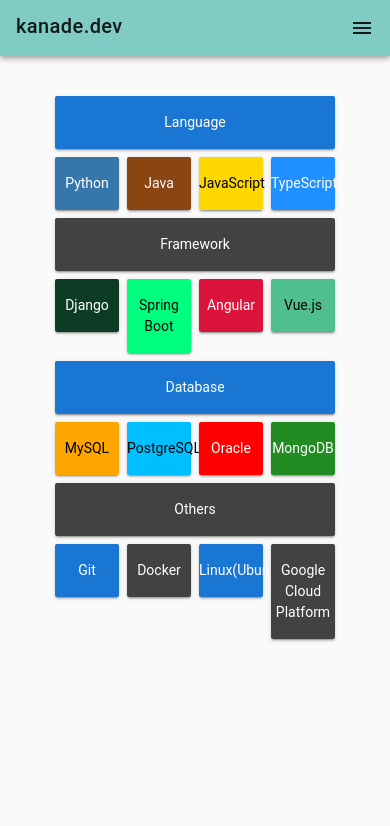
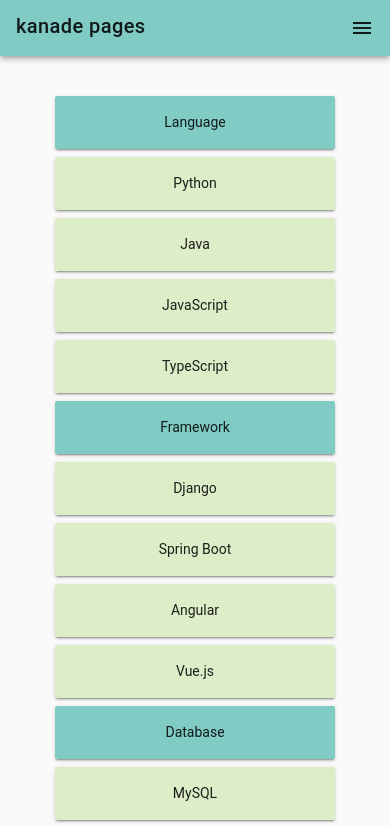
Before and after one commit to kanade0404/kanade0404.github.io, a Vue app: page /skills in a window 390 px wide. Shown: the top 826 px of the page. Built offline with nearby package versions, Linux system fonts and the light colour scheme.

Commit message:
breakpointめっちゃ便利

```diff
--- a/index.html
+++ b/index.html
@@ -1,10 +1,15 @@
 <!DOCTYPE html>
 <html>
   <head>
-    <meta charset="utf-8">
-    <meta name="viewport" content="width=device-width,initial-scale=1.0">
-    <link rel="stylesheet" href="https://use.fontawesome.com/releases/v5.6.3/css/all.css" integrity="sha384-UHRtZLI+pbxtHCWp1t77Bi1L4ZtiqrqD80Kn4Z8NTSRyMA2Fd33n5dQ8lWUE00s/" crossorigin="anonymous">
-    <title>kanade.dev</title>
+    <meta charset="utf-8" />
+    <meta name="viewport" content="width=device-width,initial-scale=1.0" />
+    <link
+      rel="stylesheet"
+      href="https://use.fontawesome.com/releases/v5.6.3/css/all.css"
+      integrity="sha384-UHRtZLI+pbxtHCWp1t77Bi1L4ZtiqrqD80Kn4Z8NTSRyMA2Fd33n5dQ8lWUE00s/"
+      crossorigin="anonymous"
+    />
+    <title>kanade pages</title>
   </head>
   <body>
     <div id="app"></div>
--- a/src/components/Contact.vue
+++ b/src/components/Contact.vue
@@ -41,6 +41,16 @@
           </a>
         </div>
       </div>
+      <div class="contact-item email">
+        <div>
+          <span>
+            <i class="fas fa-sticky-note"></i>
+          </span>
+          <a href="https://scrapbox.io/pykanade/">
+            <span>Scrapbox</span>
+          </a>
+        </div>
+      </div>
     </div>
   </div>
 </template>
--- a/src/components/Home.vue
+++ b/src/components/Home.vue
@@ -18,7 +18,7 @@
         <span class="group pa-2">
           <v-icon size="{sp:medium, pc:x-large}">work</v-icon>
         </span>
-        Web Engineer(Backend)
+        Web Engineer
       </div>
       <div class="content-item location">
         <span class="group pa-2">
@@ -26,9 +26,6 @@
         </span>
         Kanagawa
       </div>
-      <v-card class="headline font-weight-medium jobSearch" color="warning">
-        <v-card-text>I'm looking for a job. Please contact my twitter direct mail or gmail if you are interested in me!</v-card-text>
-      </v-card>
     </div>
   </div>
 </template>
@@ -90,9 +87,6 @@ img {
     padding-left: 5px;
     width: 100%;
   }
-  .jobSearch {
-    text-align: center;
-  }
 }
 .content-item {
   font-size: 30px;
--- a/src/components/Skills.vue
+++ b/src/components/Skills.vue
@@ -1,109 +1,90 @@
 <template>
   <v-container grid-list-md text-xs-center>
-    <v-layout row wrap>
+    <v-layout row wrap v-bind="binding">
       <v-flex xs12>
-        <v-card dark color="primary">
-          <v-card-text class="px-0">Language</v-card-text>
+        <v-card light color="teal lighten-3">
+          <v-card-text class="px-0">{{categories[0]}}</v-card-text>
         </v-card>
       </v-flex>
-      <v-flex xs3>
-        <v-card dark ripple color="#3776ab">
-          <v-card-text class="px-0">Python</v-card-text>
-        </v-card>
-      </v-flex>
-      <v-flex xs3>
-        <v-card dark color="#8b4513">
-          <v-card-text class="px-0">Java</v-card-text>
-        </v-card>
-      </v-flex>
-      <v-flex xs3>
-        <v-card dark color="#ffd700">
-          <v-card-text class="px-0" style="color:black">JavaScript</v-card-text>
-        </v-card>
-      </v-flex>
-      <v-flex xs3>
-        <v-card dark color="#1e90ff">
-          <v-card-text class="px-0">TypeScript</v-card-text>
+      <v-flex xs3 v-for="lang in languages" v-bind:key="lang.name">
+        <v-card light color="light-green lighten-4">
+          <v-card-text class="px-0">{{lang.name}}</v-card-text>
         </v-card>
       </v-flex>
       <v-flex xs12>
-        <v-card dark color="secondary">
-          <v-card-text class="px-0">Framework</v-card-text>
+        <v-card light color="teal lighten-3">
+          <v-card-text class="px-0">{{categories[1]}}</v-card-text>
         </v-card>
       </v-flex>
-      <v-flex xs3>
-        <v-card dark color="#0C3C26">
-          <v-card-text class="px-0">Django</v-card-text>
-        </v-card>
-      </v-flex>
-      <v-flex xs3>
-        <v-card dark color="#00ff7f">
-          <v-card-text class="px-0" style="color:black">Spring Boot</v-card-text>
-        </v-card>
-      </v-flex>
-      <v-flex xs3>
-        <v-card dark color="#dc143c">
-          <v-card-text class="px-0">Angular</v-card-text>
-        </v-card>
-      </v-flex>
-      <v-flex xs3>
-        <v-card dark color="#4fc08d">
-          <v-card-text class="px-0" style="color:black">Vue.js</v-card-text>
+      <v-flex xs3 v-for="fw in framework" v-bind:key="fw.name">
+        <v-card light color="light-green lighten-4">
+          <v-card-text class="px-0">{{fw.name}}</v-card-text>
         </v-card>
       </v-flex>
       <v-flex xs12>
-        <v-card dark color="primary">
-          <v-card-text class="px-0">Database</v-card-text>
+        <v-card light color="teal lighten-3">
+          <v-card-text class="px-0">{{categories[2]}}</v-card-text>
         </v-card>
       </v-flex>
-      <v-flex xs3>
-        <v-card dark color="#ffa500">
-          <v-card-text class="px-0" style="color:black">MySQL</v-card-text>
-        </v-card>
-      </v-flex>
-      <v-flex xs3>
-        <v-card dark color="#00bfff">
-          <v-card-text class="px-0" style="color:black">PostgreSQL</v-card-text>
-        </v-card>
-      </v-flex>
-      <v-flex xs3>
-        <v-card dark color="#ff0000">
-          <v-card-text class="px-0">Oracle</v-card-text>
-        </v-card>
-      </v-flex>
-      <v-flex xs3>
-        <v-card dark color="#228b22">
-          <v-card-text class="px-0">MongoDB</v-card-text>
+      <v-flex xs3 v-for="db in databases" v-bind:key="db.name">
+        <v-card light color="light-green lighten-4">
+          <v-card-text class="px-0">{{db.name}}</v-card-text>
         </v-card>
       </v-flex>
       <v-flex xs12>
-        <v-card dark color="secondary">
-          <v-card-text class="px-0">Others</v-card-text>
+        <v-card light color="teal lighten-3">
+          <v-card-text class="px-0">{{categories[3]}}</v-card-text>
         </v-card>
       </v-flex>
-      <v-flex xs3>
-        <v-card dark color="primary">
-          <v-card-text class="px-0">Git</v-card-text>
-        </v-card>
-      </v-flex>
-      <v-flex xs3>
-        <v-card dark color="secondary">
-          <v-card-text class="px-0">Docker</v-card-text>
-        </v-card>
-      </v-flex>
-      <v-flex xs3>
-        <v-card dark color="primary">
-          <v-card-text class="px-0">Linux(Ubuntu)</v-card-text>
-        </v-card>
-      </v-flex>
-      <v-flex xs3>
-        <v-card dark color="secondary">
-          <v-card-text class="px-0">Google Cloud Platform</v-card-text>
+      <v-flex xs3 v-for="ot in others" v-bind:key="ot.name">
+        <v-card light color="light-green lighten-4">
+          <v-card-text class="px-0">{{ot.name}}</v-card-text>
         </v-card>
       </v-flex>
     </v-layout>
   </v-container>
 </template>
 
+<script>
+export default {
+  data: () => ({
+    categories: ["Language", "Framework", "Database", "Others"],
+    languages: [
+      { name: "Python" },
+      { name: "Java" },
+      { name: "JavaScript" },
+      { name: "TypeScript" }
+    ],
+    framework: [
+      { name: "Django" },
+      { name: "Spring Boot" },
+      { name: "Angular" },
+      { name: "Vue.js" }
+    ],
+    databases: [
+      { name: "MySQL" },
+      { name: "PostgreSQL" },
+      { name: "Oracle" },
+      { name: "MongoDB" }
+    ],
+    others: [
+      { name: "Git" },
+      { name: "Docker" },
+      { name: "Linux" },
+      { name: "GClP" }
+    ]
+  }),
+  computed: {
+    binding() {
+      const binding = {};
+      if (this.$vuetify.breakpoint.xs) binding.column = true;
+      return binding;
+    }
+  }
+};
+</script>
+
+
+
 <style lang="scss" scoped>
 </style>
--- a/src/components/TheHeader.vue
+++ b/src/components/TheHeader.vue
@@ -31,7 +31,7 @@
       </v-list>
     </v-navigation-drawer>
     <v-toolbar fixed color="teal lighten-3">
-      <v-toolbar-title class="title" @click="clickedTitle">kanade.dev</v-toolbar-title>
+      <v-toolbar-title class="title" @click="clickedTitle">kanade pages</v-toolbar-title>
       <v-spacer></v-spacer>
       <v-toolbar-items class="hidden-sm-and-down">
         <v-btn flat @click="clickedAboutMe">About Me</v-btn>
```
Also changed, not shown: 1 other file (tests, documents, lock files or other folders).
